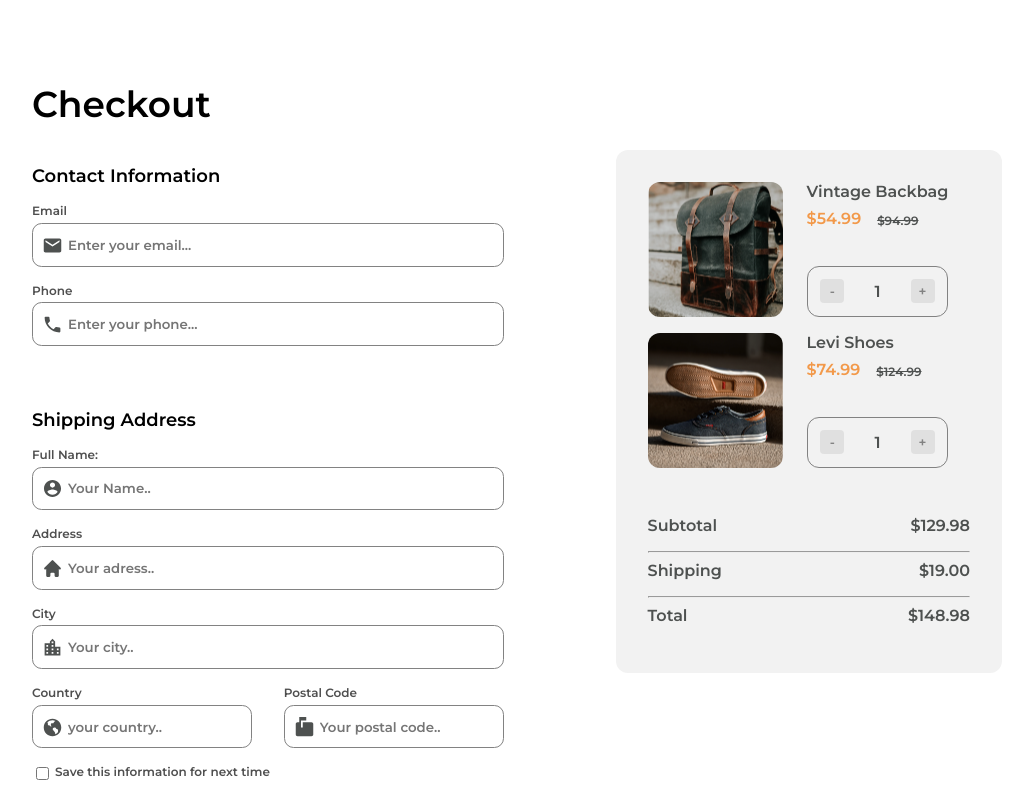
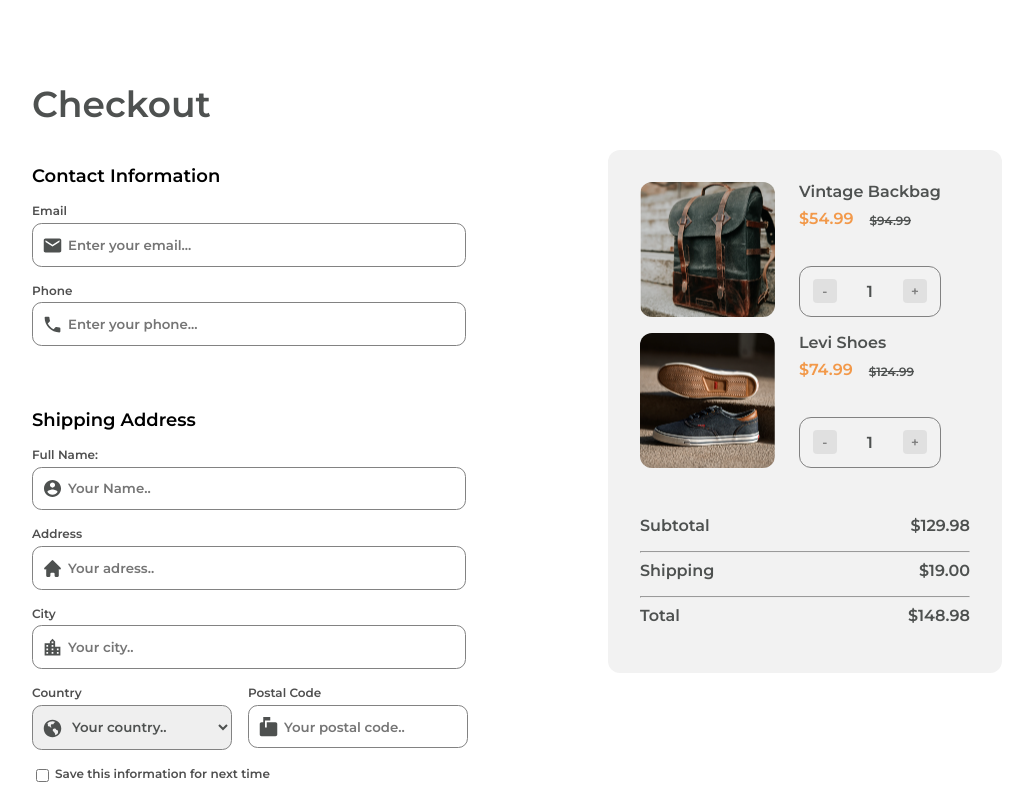
Before and after one commit to maax6/checkout-page, a React (Vite) app: page / in a window 1280 px wide. Shown: the top 800 px of the page, without its empty margins (123-1156 px from the left). Built offline with nearby package versions, Linux system fonts and the light colour scheme.

Commit message:
Footer, countries input

```diff
--- a/package.json
+++ b/package.json
@@ -9,6 +9,9 @@
 		"preview": "vite preview"
 	},
 	"dependencies": {
+		"@emotion/react": "^11.11.0",
+		"@emotion/styled": "^11.11.0",
+		"@mui/material": "^5.13.1",
 		"react": "^18.2.0",
 		"react-dom": "^18.2.0",
 		"react-icons": "^4.8.0",
--- a/src/App.scss
+++ b/src/App.scss
@@ -1,4 +1,15 @@
 #root {
-  max-width: 1280px;
-  margin: 0 auto;
+   max-width: 1280px;
+   margin: 0 auto;
 }
+
+footer {
+	position: absolute;
+	left: 50%;
+	transform: translateX(-50%);
+   height: 17px;
+   font-family: 'Montserrat';
+   font-size: 14px;
+   text-align: center;
+   color: #a9a9a9;
+}
--- a/src/App.tsx
+++ b/src/App.tsx
@@ -24,6 +24,7 @@
   return (
     <>
       <Checkout items={items} />
+	  <footer> created by ⌘ Maxime - devChallenges.io</footer>
     </>
   );
 }
--- a/src/components/Checkout/Checkout.tsx
+++ b/src/components/Checkout/Checkout.tsx
@@ -1,5 +1,6 @@
 import './_checkout.scss';
 import { useState } from 'react';
+
 import {
    MdEmail,
    MdPhone,
@@ -21,6 +22,257 @@
 interface CheckoutProps {
    items?: Item[];
 }
+const countries = [
+   'Afghanistan',
+   'Åland Islands',
+   'Albania',
+   'Algeria',
+   'American Samoa',
+   'Andorra',
+   'Angola',
+   'Anguilla',
+   'Antarctica',
+   'Antigua and Barbuda',
+   'Argentina',
+   'Armenia',
+   'Aruba',
+   'Australia',
+   'Austria',
+   'Azerbaijan',
+   'Bahamas (the)',
+   'Bahrain',
+   'Bangladesh',
+   'Barbados',
+   'Belarus',
+   'Belgium',
+   'Belize',
+   'Benin',
+   'Bermuda',
+   'Bhutan',
+   'Bolivia (Plurinational State of)',
+   'Bonaire, Sint Eustatius and Saba',
+   'Bosnia and Herzegovina',
+   'Botswana',
+   'Bouvet Island',
+   'Brazil',
+   'British Indian Ocean Territory (the)',
+   'Brunei Darussalam',
+   'Bulgaria',
+   'Burkina Faso',
+   'Burundi',
+   'Cabo Verde',
+   'Cambodia',
+   'Cameroon',
+   'Canada',
+   'Cayman Islands (the)',
+   'Central African Republic (the)',
+   'Chad',
+   'Chile',
+   'China',
+   'Christmas Island',
+   'Cocos (Keeling) Islands (the)',
+   'Colombia',
+   'Comoros (the)',
+   'Congo (the Democratic Republic of the)',
+   'Congo (the)',
+   'Cook Islands (the)',
+   'Costa Rica',
+   'Croatia',
+   'Cuba',
+   'Curaçao',
+   'Cyprus',
+   'Czechia',
+   "Côte d'Ivoire",
+   'Denmark',
+   'Djibouti',
+   'Dominica',
+   'Dominican Republic (the)',
+   'Ecuador',
+   'Egypt',
+   'El Salvador',
+   'Equatorial Guinea',
+   'Eritrea',
+   'Estonia',
+   'Eswatini',
+   'Ethiopia',
+   'Falkland Islands (the) [Malvinas]',
+   'Faroe Islands (the)',
+   'Fiji',
+   'Finland',
+   'France',
+   'French Guiana',
+   'French Polynesia',
+   'French Southern Territories (the)',
+   'Gabon',
+   'Gambia (the)',
+   'Georgia',
+   'Germany',
+   'Ghana',
+   'Gibraltar',
+   'Greece',
+   'Greenland',
+   'Grenada',
+   'Guadeloupe',
+   'Guam',
+   'Guatemala',
+   'Guernsey',
+   'Guinea',
+   'Guinea-Bissau',
+   'Guyana',
+   'Haiti',
+   'Heard Island and McDonald Islands',
+   'Holy See (the)',
+   'Honduras',
+   'Hong Kong',
+   'Hungary',
+   'Iceland',
+   'India',
+   'Indonesia',
+   'Iran (Islamic Republic of)',
+   'Iraq',
+   'Ireland',
+   'Isle of Man',
+   'Israel',
+   'Italy',
+   'Jamaica',
+   'Japan',
+   'Jersey',
+   'Jordan',
+   'Kazakhstan',
+   'Kenya',
+   'Kiribati',
+   "Korea (the Democratic People's Republic of)",
+   'Korea (the Republic of)',
+   'Kuwait',
+   'Kyrgyzstan',
+   "Lao People's Democratic Republic (the)",
+   'Latvia',
+   'Lebanon',
+   'Lesotho',
+   'Liberia',
+   'Libya',
+   'Liechtenstein',
+   'Lithuania',
+   'Luxembourg',
+   'Macao',
+   'Madagascar',
+   'Malawi',
+   'Malaysia',
+   'Maldives',
+   'Mali',
+   'Malta',
+   'Marshall Islands (the)',
+   'Martinique',
+   'Mauritania',
+   'Mauritius',
+   'Mayotte',
+   'Mexico',
+   'Micronesia (Federated States of)',
+   'Moldova (the Republic of)',
+   'Monaco',
+   'Mongolia',
+   'Montenegro',
+   'Montserrat',
+   'Morocco',
+   'Mozambique',
+   'Myanmar',
+   'Namibia',
+   'Nauru',
+   'Nepal',
+   'Netherlands (the)',
+   'New Caledonia',
+   'New Zealand',
+   'Nicaragua',
+   'Niger (the)',
+   'Nigeria',
+   'Niue',
+   'Norfolk Island',
+   'Northern Mariana Islands (the)',
+   'Norway',
+   'Oman',
+   'Pakistan',
+   'Palau',
+   'Palestine, State of',
+   'Panama',
+   'Papua New Guinea',
+   'Paraguay',
+   'Peru',
+   'Philippines (the)',
+   'Pitcairn',
+   'Poland',
+   'Portugal',
+   'Puerto Rico',
+   'Qatar',
+   'Republic of North Macedonia',
+   'Romania',
+   'Russian Federation (the)',
+   'Rwanda',
+   'Réunion',
+   'Saint Barthélemy',
+   'Saint Helena, Ascension and Tristan da Cunha',
+   'Saint Kitts and Nevis',
+   'Saint Lucia',
+   'Saint Martin (French part)',
+   'Saint Pierre and Miquelon',
+   'Saint Vincent and the Grenadines',
+   'Samoa',
+   'San Marino',
+   'Sao Tome and Principe',
+   'Saudi Arabia',
+   'Senegal',
+   'Serbia',
+   'Seychelles',
+   'Sierra Leone',
+   'Singapore',
+   'Sint Maarten (Dutch part)',
+   'Slovakia',
+   'Slovenia',
+   'Solomon Islands',
+   'Somalia',
+   'South Africa',
+   'South Georgia and the South Sandwich Islands',
+   'South Sudan',
+   'Spain',
+   'Sri Lanka',
+   'Sudan (the)',
+   'Suriname',
+   'Svalbard and Jan Mayen',
+   'Sweden',
+   'Switzerland',
+   'Syrian Arab Republic',
+   'Taiwan (Province of China)',
+   'Tajikistan',
+   'Tanzania, United Republic of',
+   'Thailand',
+   'Timor-Leste',
+   'Togo',
+   'Tokelau',
+   'Tonga',
+   'Trinidad and Tobago',
+   'Tunisia',
+   'Turkey',
+   'Turkmenistan',
+   'Turks and Caicos Islands (the)',
+   'Tuvalu',
+   'Uganda',
+   'Ukraine',
+   'United Arab Emirates (the)',
+   'United Kingdom of Great Britain and Northern Ireland (the)',
+   'United States Minor Outlying Islands (the)',
+   'United States of America (the)',
+   'Uruguay',
+   'Uzbekistan',
+   'Vanuatu',
+   'Venezuela (Bolivarian Republic of)',
+   'Viet Nam',
+   'Virgin Islands (British)',
+   'Virgin Islands (U.S.)',
+   'Wallis and Futuna',
+   'Western Sahara',
+   'Yemen',
+   'Zambia',
+   'Zimbabwe',
+];
 
 export function Checkout({ items }: CheckoutProps) {
    const [cartItems, setCartItems] = useState<Item[]>(items || []);
@@ -129,13 +381,25 @@
                         <label htmlFor="country">Country</label>
                         <div className="input-field-group">
                            <RiEarthFill className="input-icon" />
-                           <input
+                           <select
                               className="input-field"
-                              placeholder="your country.."
-                              type="text"
                               id="country"
                               name="country"
-                           />
+                           >
+                              {countries.map((country, index) => (
+                                 <>
+                                    <option
+                                       selected={true}
+                                       disabled={true}
+                                    >
+                                       Your country..
+                                    </option>
+                                    <option value={country} key={index}>
+                                       {country}
+                                    </option>
+                                 </>
+                              ))}
+                           </select>
                         </div>
                      </div>
                      <div className="checkout__form__column">
@@ -152,16 +416,12 @@
                         </div>
                      </div>
                   </div>
-                     <div id="personnalInfos">
-                        <input
-                           type="checkbox"
-                           id="saveInfos"
-                           name="saveInfos"
-                        />
-                        <label htmlFor="saveInfos">
-                           Save this information for next time
-                        </label>
-                     </div>
+                  <div id="personnalInfos">
+                     <input type="checkbox" id="saveInfos" name="saveInfos" />
+                     <label htmlFor="saveInfos">
+                        Save this information for next time
+                     </label>
+                  </div>
                </div>
                <button className="checkout__form__submit">Continue</button>
             </form>
--- a/src/components/Checkout/_checkout.scss
+++ b/src/components/Checkout/_checkout.scss
@@ -7,12 +7,14 @@
    padding: 0.5rem;
    max-width: 970px;
    margin: 0 auto;
+   margin-bottom: 50px;
    @media screen and (min-width: 768px) {
       margin-top: 50px;
    }
 }
 h1 {
    font-size: 36px;
+   color: #4e5150;
    @media screen and (max-width: 768px) {
       font-size: 24px;
    }
@@ -23,12 +25,13 @@
    align-items: flex-start;
    flex-wrap: wrap-reverse;
    justify-content: space-between;
-   column-gap: 7rem;
-   margin: 0 auto;
+   column-gap: 5rem;
+
    &__form {
       display: flex;
       flex: 1;
       flex-direction: column;
+	  max-width: 434px;
 
       .input-group {
          position: relative;
@@ -79,17 +82,26 @@
                font-size: 10px;
             }
          }
-         input {
+         input{
             padding: 0.8rem;
             border-radius: 0.6rem;
             border: 1px solid #828282;
             margin-bottom: 1rem;
          }
+		 select{
+            padding: 0.8rem;
+			padding-right: 1rem;
+            border-radius: 0.6rem;
+            border: 1px solid #828282;
+            margin-bottom: 1rem;
+			color: #4e5150;
+			max-width: 200px;
+         }
       }
       &__row {
          display: flex;
          justify-content: space-between;
-         column-gap: 2rem;
+		 column-gap: 1rem;
 
          &__column {
             width: 48%;
```
Also changed, not shown: 2 other files (tests, documents, lock files or other folders).
